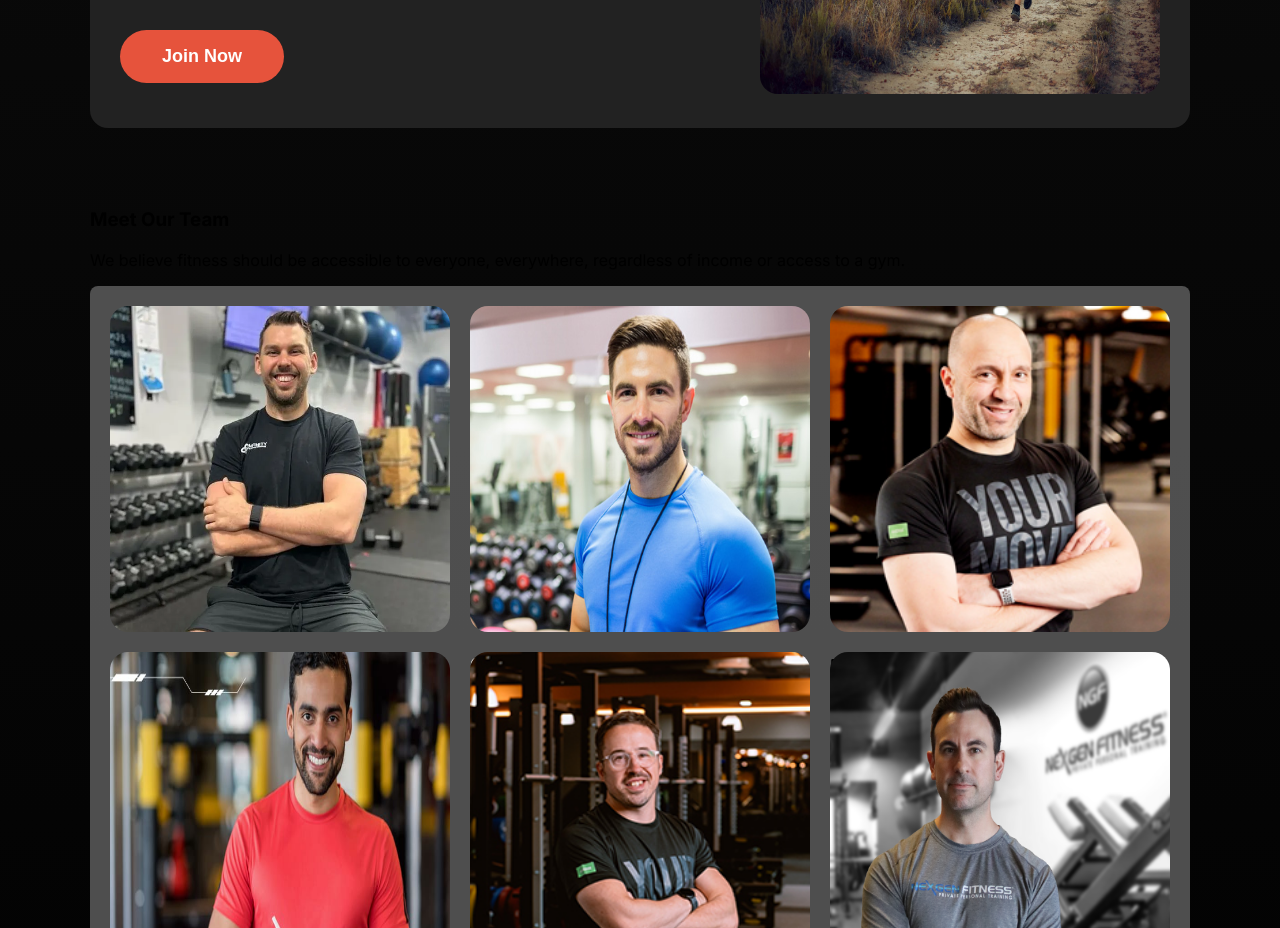
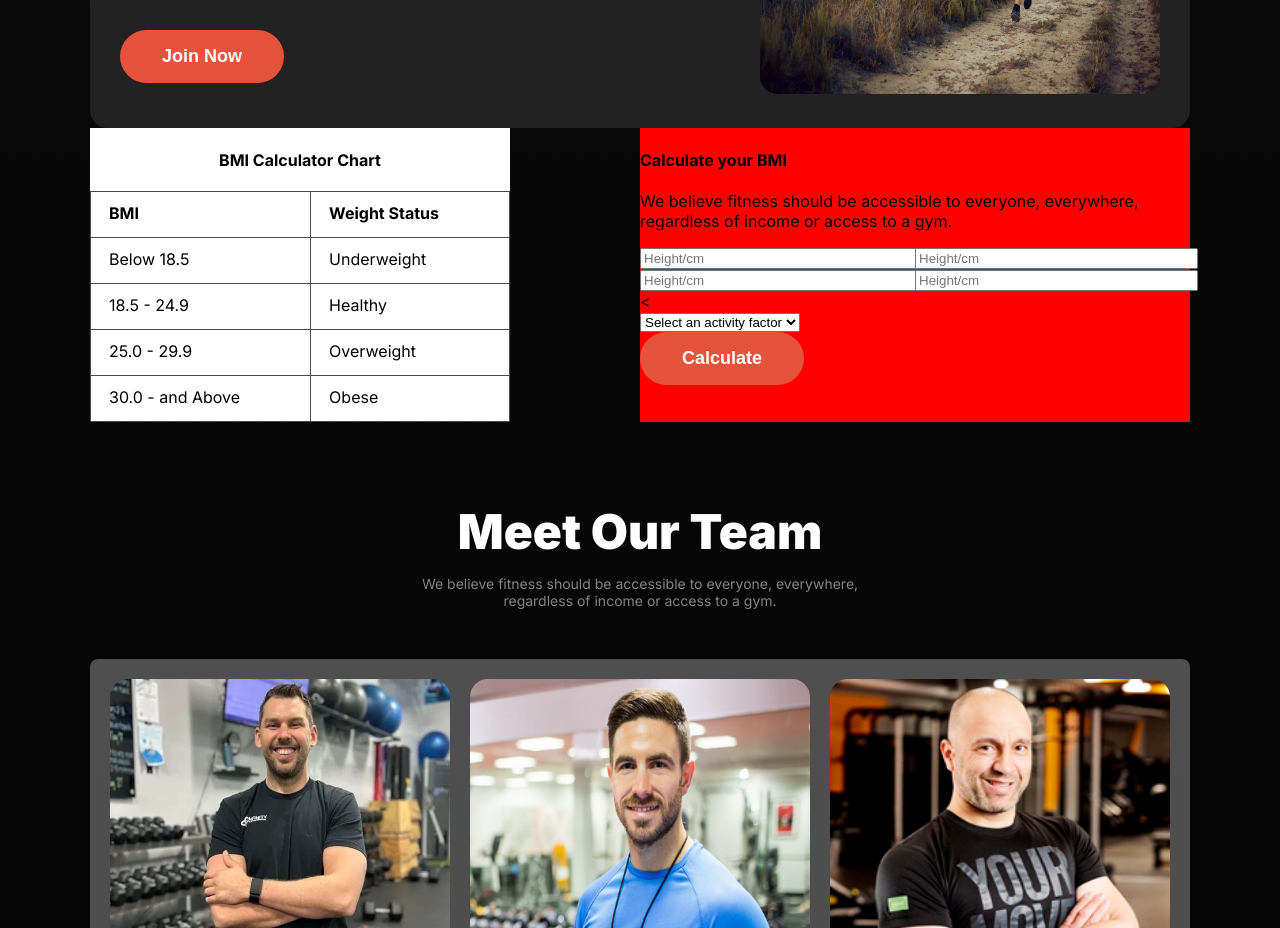
Before and after one commit to shahinvisual/responsive-website-mobile-desktop-with-media-query, a plain HTML site: page index.html in a window 1280 px wide. Shown: the part 1620-2548 px from the top of the page. Drawn offline with Linux system fonts and the light colour scheme; a web font is replaced by a local one.

Commit message:
table and bmi chart added

```diff
--- a/index.html
+++ b/index.html
@@ -85,11 +85,97 @@
             </div>
            </div>
         </section>
+        <section class="form-list-container">
+            <div class="bmi-form part-container">
+                <div class="table-title">
+                    <h4 class="title-heading">BMI Calculator Chart</h4>
+                    <table>
+                        <thead>
+                            <tr>
+                                <th>BMI</th>
+                                <th>Weight Status</th>
+                            </tr>
+                        </thead>
+                        <tbody>
+                            <tr>
+                                <td>Below 18.5</td>
+                                <td>Underweight</td>
+                            </tr>
+                            <tr>
+                                <td>18.5 - 24.9</td>
+                                <td>Healthy</td>
+                            </tr>
+                            <tr>
+                                <td>25.0 - 29.9</td>
+                                <td>Overweight</td>
+                            </tr>
+                            <tr>
+                                <td>30.0 - and Above</td>
+                                <td>Obese</td>
+                            </tr>
+                        </tbody>
+                    </table>
+                </div>
+                <div class="form-section">
+                    <div class="form-title-description">
+                        <h4 class="form-title">Calculate your BMI</h4>
+                        <p class="form-description">We believe fitness should be accessible to everyone, everywhere, regardless of income or access to a gym.</p>
+                    </div>
+                    <form action="#" class="form">
+                        <div class="input-field">
+                            <div class="first-row" >
+                                <div class="input-1" >
+                                    <input type="text" placeholder="Height/cm">
+                                </div>
+                                <div class="input-2">
+                                    <input type="text" placeholder="Height/cm">
+                                </div>
+                            </div>
+                            <div class="first-row" >
+                                <div class="input-1" >
+                                    <input type="text" placeholder="Height/cm">
+                                </div>
+                                <div class="input-2">
+                                    <input type="text" placeholder="Height/cm">
+                                </div>
+                            </div>
+                            <<div class="select">
+                                <select class="input-box">
+                                    <option>Select an activity factor</option>
+                                </select>
+                            </div>
+
+
+                            <!-- <div class="input-middle" >
+                                    <div class="input-3">
+                                        <input class="input-box" type="text" placeholder="Weight/kg">
+                                </div>
+                                <div class="input-4">
+                                    <select class="input-box">
+                                        <option>sex</option>
+                                        <option>male</option>
+                                        <option>female</option>
+                                    </select>
+                                </div>
+                            </div> -->
+                            <!-- <div class="box" id="box-3"><input class="input-box" type="text" placeholder="Age"></div> -->
+                            <!-- <div class="box" id="box-4">
+
+                            </div> -->
+
+                        </div>
+                        <div class="form-button">
+                            <button class="btn-primary">Calculate</button>
+                        </div>
+                    </form>
+                </div>
+            </div>
+        </section>
         <section id="team-part">
             <div class="child-div part-container">
                 <div class="team-title-description">
-                    <h3>Meet Our Team</h3>
-                    <p>We believe fitness should be accessible to everyone, everywhere, regardless of income or access to a gym.</p>
+                    <h3 class="main-title">Meet Our Team</h3>
+                    <p class="shared-description">We believe fitness should be accessible to everyone, everywhere,<br> regardless of income or access to a gym.</p>
                 </div>
                 <div class="team-section">
                     <div class="team-img">
--- a/style/style.css
+++ b/style/style.css
@@ -286,6 +286,54 @@ margin: 0;
 
 
 
+/* form and list item container */
+ .bmi-form{
+    display: flex;
+    /* gap: 50px; */
+    justify-content: space-between;
+ }
+ .table-title{
+    background: white;
+    max-width: 500px;
+ }
+ .title-heading{
+    text-align: center;
+ }
+ table{
+    border-collapse: collapse;
+    margin: 0 auto;
+ }
+ td, th{
+    border: 1px solid rgb(75, 74, 74);
+    padding: 11px 70px 14px 18px;
+    text-align: left;
+ }
+
+/* form-section-style */
+ .form-section{
+    max-width: 550px;
+    background: red;
+ }
+ .form{
+
+ }
+ .first-row{
+    display: flex;
+    max-width: 550px;
+
+ }
+ .input-1, .input-2{
+    width: 50%;
+ }
+.input-1 input, .input-2 input
+{
+    width: 100%;
+}
+.select .inpu-box {
+    width: 100%;
+}
+
+
 
 
 /* team section style */
@@ -315,6 +363,9 @@ margin: 0;
 .team-img{
     height: 326px;
 
+}
+.team-title-description{
+    margin-bottom: 50px;
 }
 
 
```
